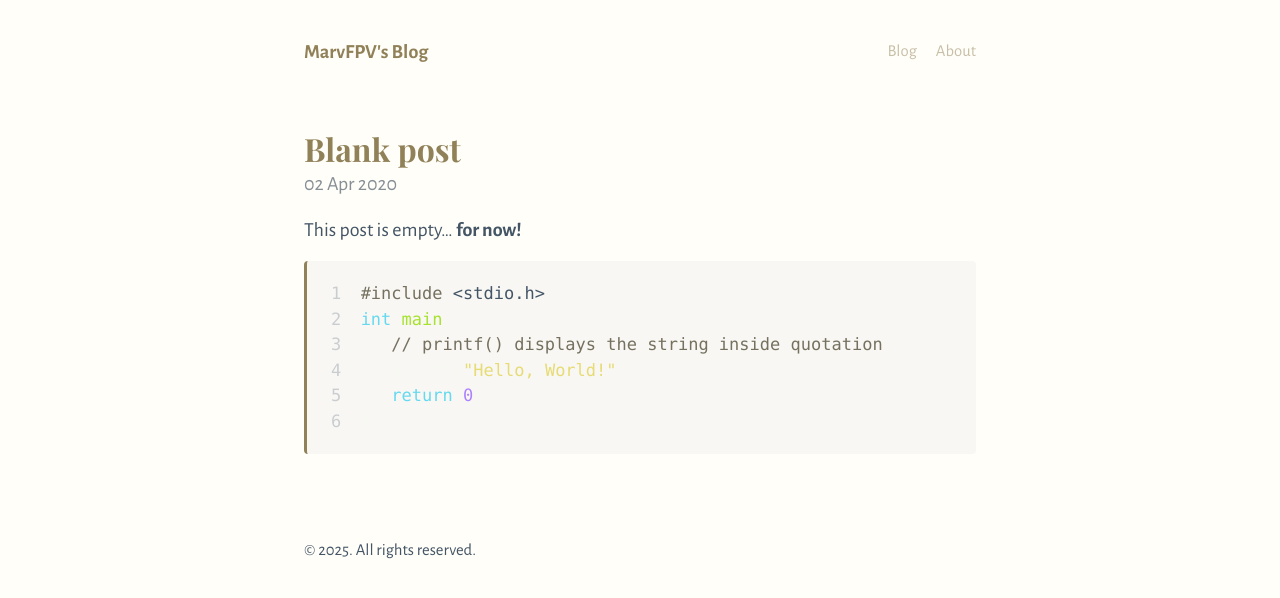
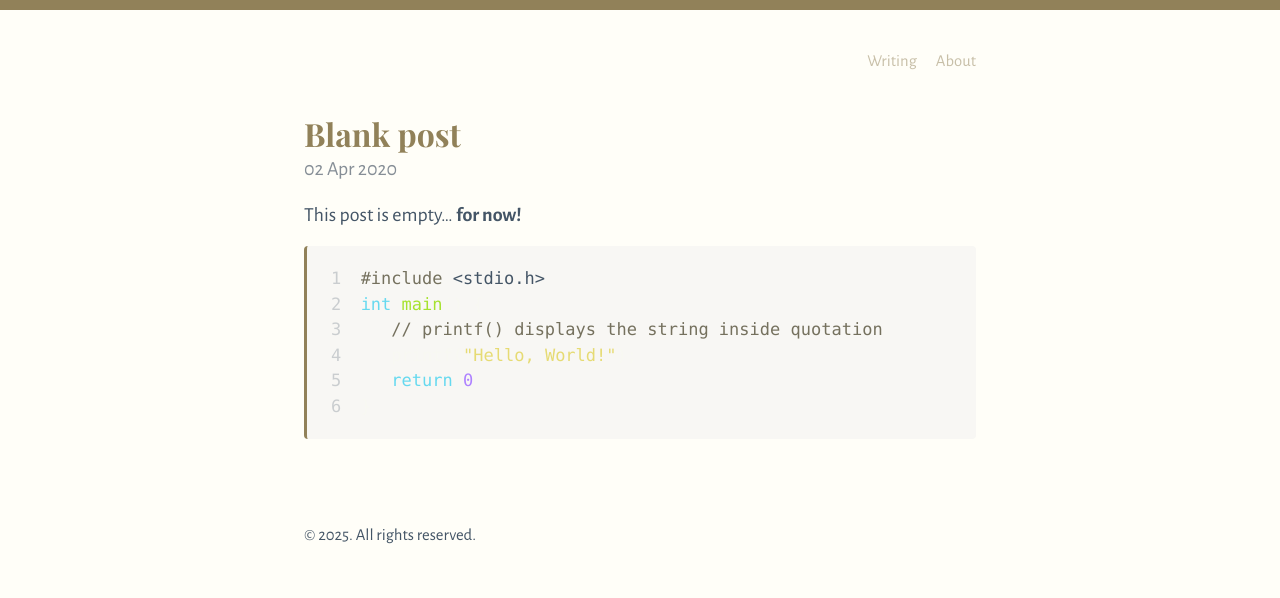
Before and after one commit to MarvFPV/MarvFPV.github.io, a Jekyll site: the page built from index.html, in a window 1280 px wide. Shown: the top 598 px of the page. Built offline with Jekyll 4.4.1, drawn with Linux system fonts in a browser that asks for light colours; the list of posts is cut into pages by our own code.

Commit message:
top border

```diff
--- a/_config.yml
+++ b/_config.yml
@@ -1,5 +1,5 @@
 # Setup
-title: MarvFPV's Blog
+title: Marvin Schnabel
 url: https://marvfpv.github.io/
 paginate: 1
 baseurl: ""
@@ -39,11 +39,11 @@ author:
   email: marvfpv@gmail.com
 
 # Custom vars
-version: 3.0.0
+version: 1.0.0
 
 # Navbar page list
 nav:
-  - title: Blog
+  - title: Writing
     url: /archive
 
   - title: About
--- a/_layouts/default.html
+++ b/_layouts/default.html
@@ -6,8 +6,9 @@
     <div class="container content">
       <header class="masthead">
         <h3 class="masthead-title">
+          {% if !site.post %}
           <a href="{{ site.baseurl }}/" title="Home">{{ site.title }}</a>
-
+          {% endif %}
           <nav class="nav">
             {% for nav in site.nav %}
             <small><a href="{{ nav.url }}">{{ nav.title }}</a></small>
--- a/_sass/_base.scss
+++ b/_sass/_base.scss
@@ -15,6 +15,7 @@ body {
   background-color: var(--body-bg);
   -webkit-text-size-adjust: 100%;
       -ms-text-size-adjust: 100%;
+  border-top: 10px solid var(--marv-brown);
 }
 
 // No `:visited` state is required by default (browsers will use `a`)
```
